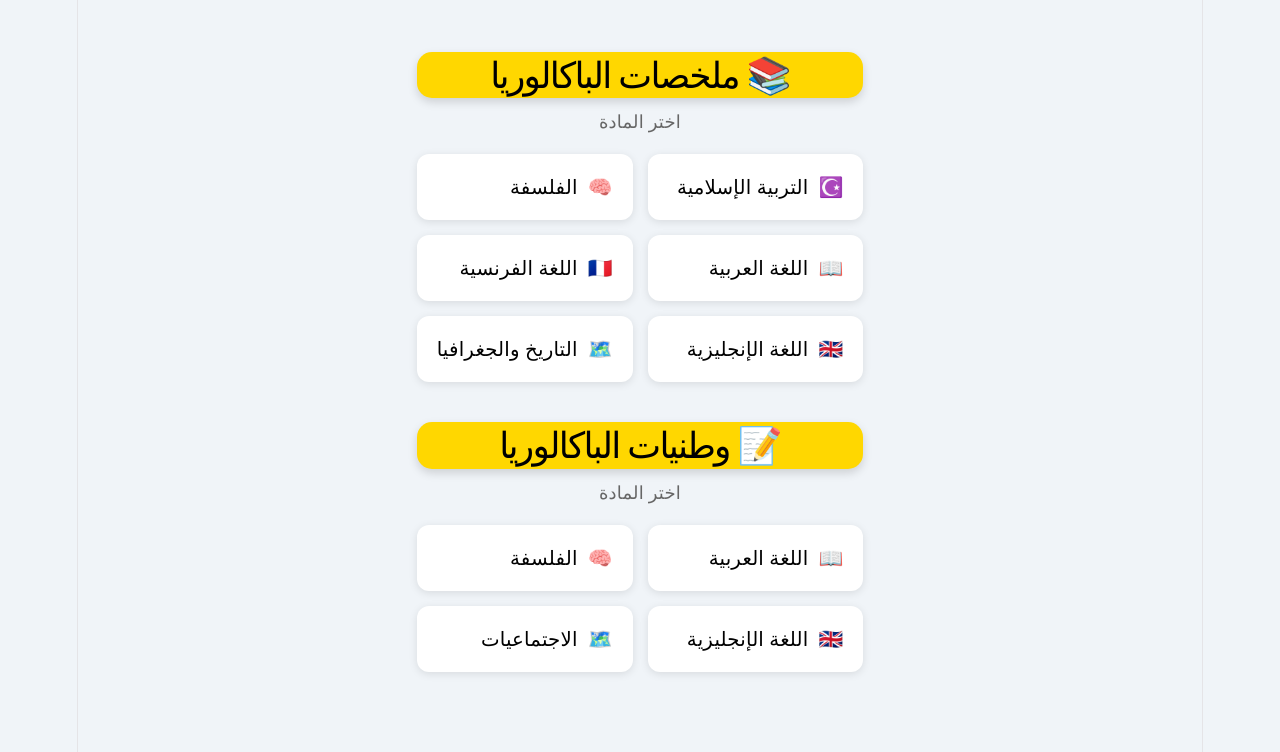
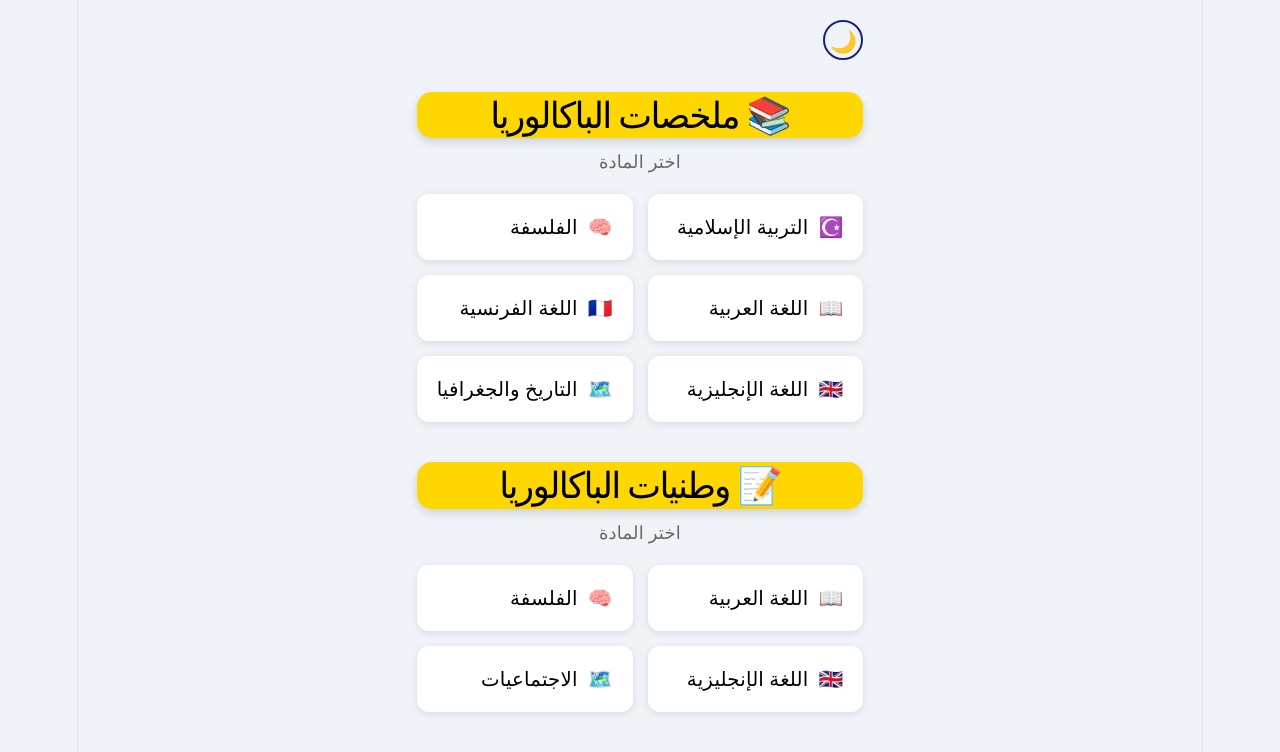
Before and after one commit to idrissmaro191-bit/BAC-2027, a React (Vite) app: page / in a window 1280 px wide. Shown: the top 752 px of the page. Built offline with nearby package versions, Linux system fonts and the light colour scheme.

Commit message:
add dark mode

```diff
--- a/src/App.css
+++ b/src/App.css
@@ -15,6 +15,55 @@ body {
   margin: 0 auto;
   padding: 20px;
   direction: rtl;
+  min-height: 100vh;
+  background: #f0f4f8;
+  transition: all 0.3s;
+}
+
+.app.dark {
+  background: #121212;
+  color: white;
+}
+
+.app.dark .card {
+  background: #1e1e1e;
+  color: white;
+}
+
+.app.dark .content {
+  background: #1e1e1e;
+  color: white;
+}
+
+.app.dark p {
+  color: #aaa;
+}
+
+.app.dark h2 {
+  color: white;
+}
+
+.topbar {
+  display: flex;
+  justify-content: space-between;
+  align-items: center;
+  margin-bottom: 20px;
+}
+
+.theme-btn {
+  background: transparent;
+  border: 2px solid #1a237e;
+  border-radius: 50%;
+  width: 40px;
+  height: 40px;
+  font-size: 1.2rem;
+  cursor: pointer;
+  margin: 0;
+  padding: 0;
+}
+
+.app.dark .theme-btn {
+  border-color: #FFD700;
 }
 
 .splash {
--- a/src/App.jsx
+++ b/src/App.jsx
@@ -40,6 +40,7 @@ function App() {
   const [selected, setSelected] = useState(null)
   const [lessons, setLessons] = useState([])
   const [lesson, setLesson] = useState(null)
+  const [darkMode, setDarkMode] = useState(false)
 
   useEffect(() => {
     const timer = setTimeout(() => setSplash(false), 2500)
@@ -55,16 +56,22 @@ function App() {
   if (splash) return <SplashScreen />
 
   if (lesson) return (
-    <div className="app">
-      <button onClick={() => setLesson(null)}>← رجوع</button>
+    <div className={`app ${darkMode ? 'dark' : ''}`}>
+      <div className="topbar">
+        <button onClick={() => setLesson(null)}>← رجوع</button>
+        <button className="theme-btn" onClick={() => setDarkMode(!darkMode)}>{darkMode ? '☀️' : '🌙'}</button>
+      </div>
       <h2>{lesson.title}</h2>
       <div className="content">{lesson.content}</div>
     </div>
   )
 
   if (selected) return (
-    <div className="app">
-      <button onClick={() => setSelected(null)}>← رجوع</button>
+    <div className={`app ${darkMode ? 'dark' : ''}`}>
+      <div className="topbar">
+        <button onClick={() => setSelected(null)}>← رجوع</button>
+        <button className="theme-btn" onClick={() => setDarkMode(!darkMode)}>{darkMode ? '☀️' : '🌙'}</button>
+      </div>
       <h2>{[...subjects, ...nationals].find(s => s.id === selected)?.name}</h2>
       {lessons.length === 0 ? <p>لا توجد دروس بعد</p> : lessons.map(l => (
         <div key={l.id} className="card" onClick={() => setLesson(l)}>{l.title}</div>
@@ -73,7 +80,10 @@ function App() {
   )
 
   return (
-    <div className="app">
+    <div className={`app ${darkMode ? 'dark' : ''}`}>
+      <div className="topbar">
+        <button className="theme-btn" onClick={() => setDarkMode(!darkMode)}>{darkMode ? '☀️' : '🌙'}</button>
+      </div>
       <h1 className="section-title">📚 ملخصات الباكالوريا</h1>
       <p>اختر المادة</p>
       <div className="grid">
```
